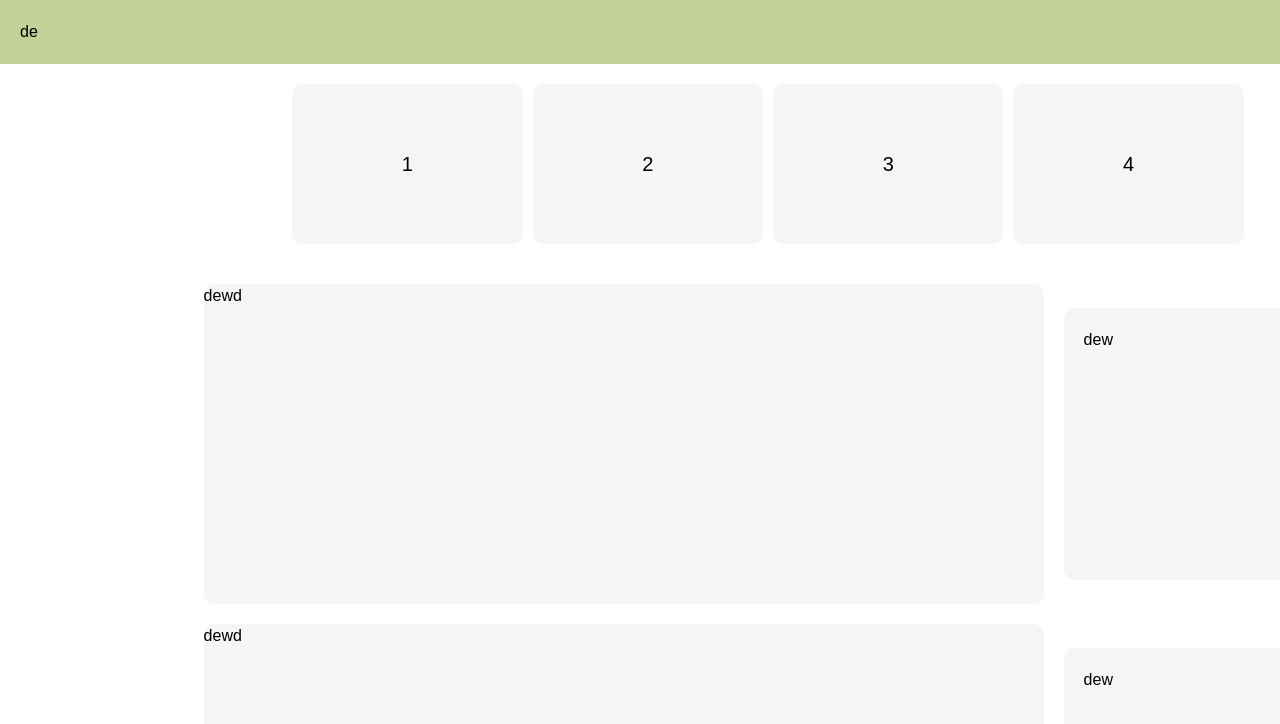
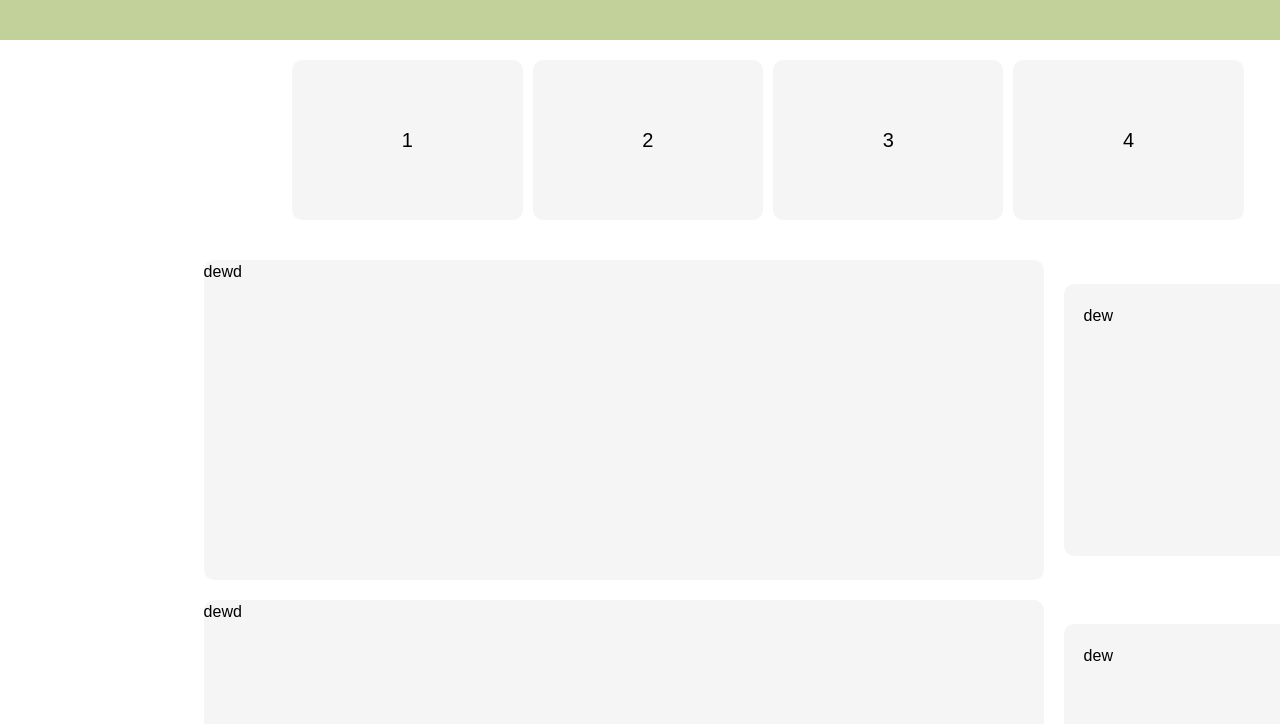
Before and after one commit to utthaanekpahal/FlipBook, a React (Vite) app: page /Dashboard in a window 1280 px wide. Shown: the top 724 px of the page. Built offline with nearby package versions, Linux system fonts and the light colour scheme.

Commit message:
my local changes saved

```diff
--- a/src/Component/Dashboard.jsx
+++ b/src/Component/Dashboard.jsx
@@ -4,7 +4,7 @@ function Dashboard() {
   return (
     <>
       <header className="header">
-        de
+
       </header>
 
       <main className="main">
```
